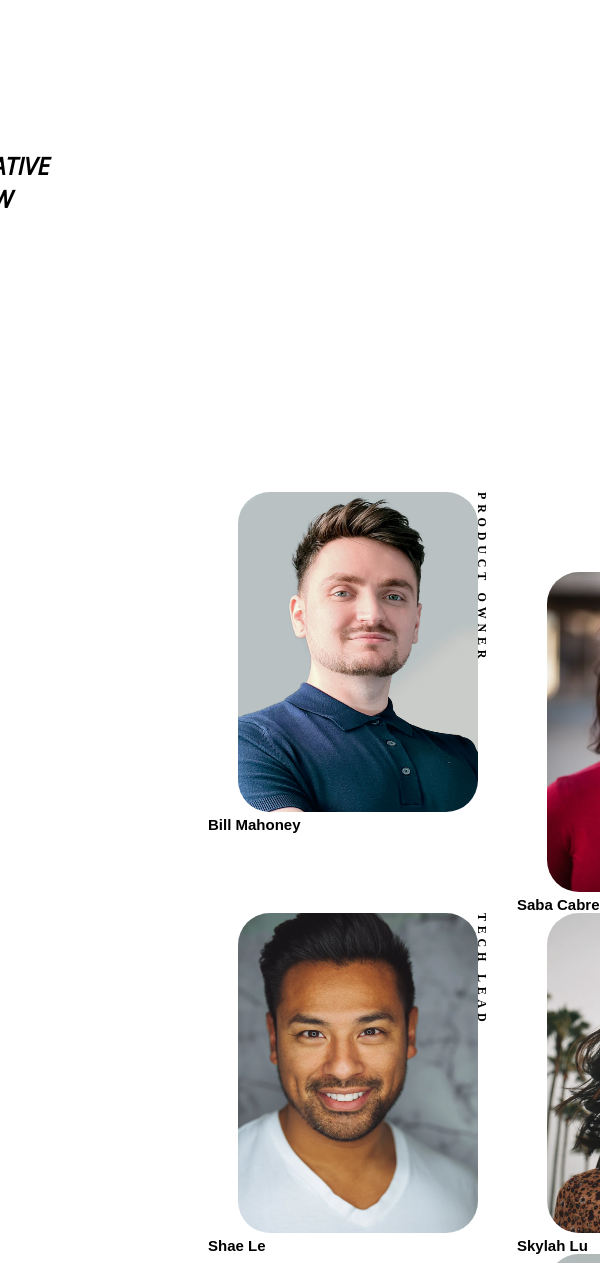
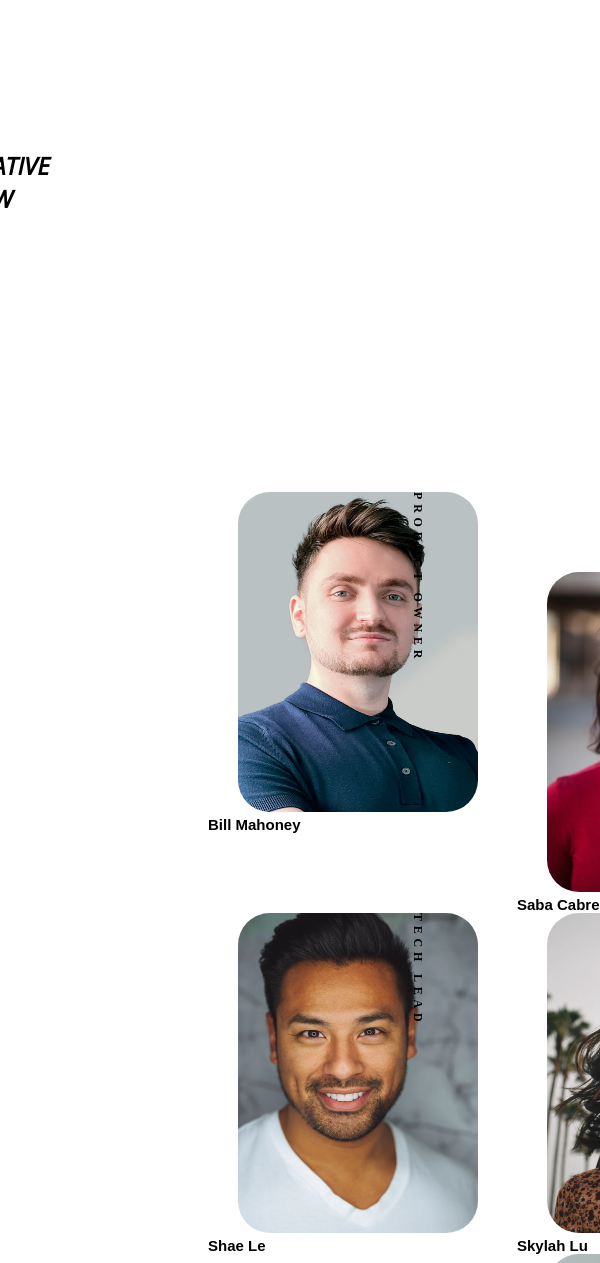
Before and after one commit to Dharshana-R/Team-dev, a plain HTML site: page index.html in a window 600 px wide. Shown: the top 1263 px of the page. Drawn offline with nearby package versions, Linux system fonts and the light colour scheme; a web font is replaced by a local one.

Commit message:
Update style.css

```diff
--- a/style.css
+++ b/style.css
@@ -103,7 +103,7 @@ footer .who{
      }
 
      .job {
-        right: 1.25rem;
+        right: 3rem;
         font-size: 0.688rem;
      }
 
@@ -115,7 +115,7 @@ footer .who{
 
   @media only screen and (min-width: 600px) {
     .job {
-        right: 1rem;
+        right: 5rem;
         font-size: 0.75rem;
      }
 
```
